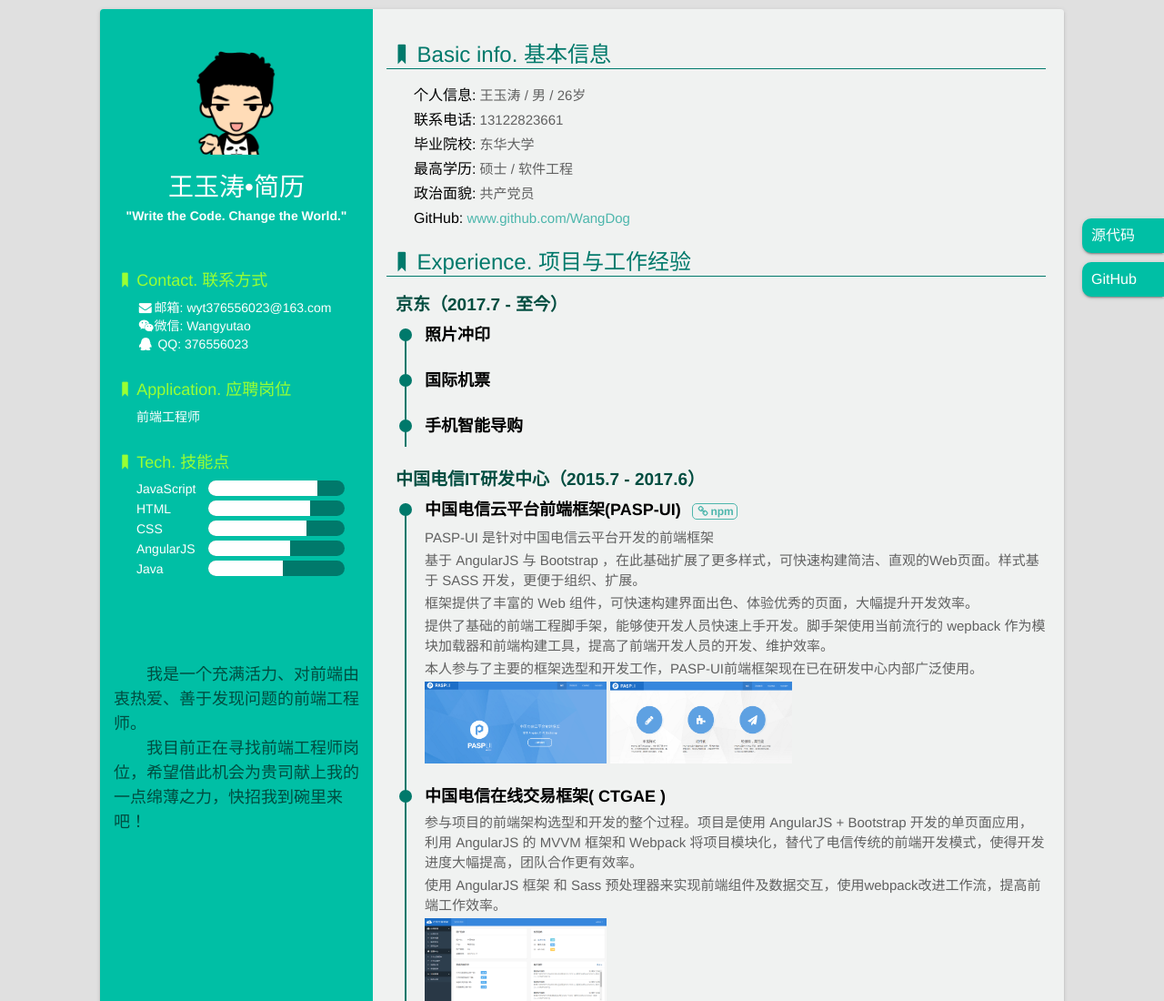
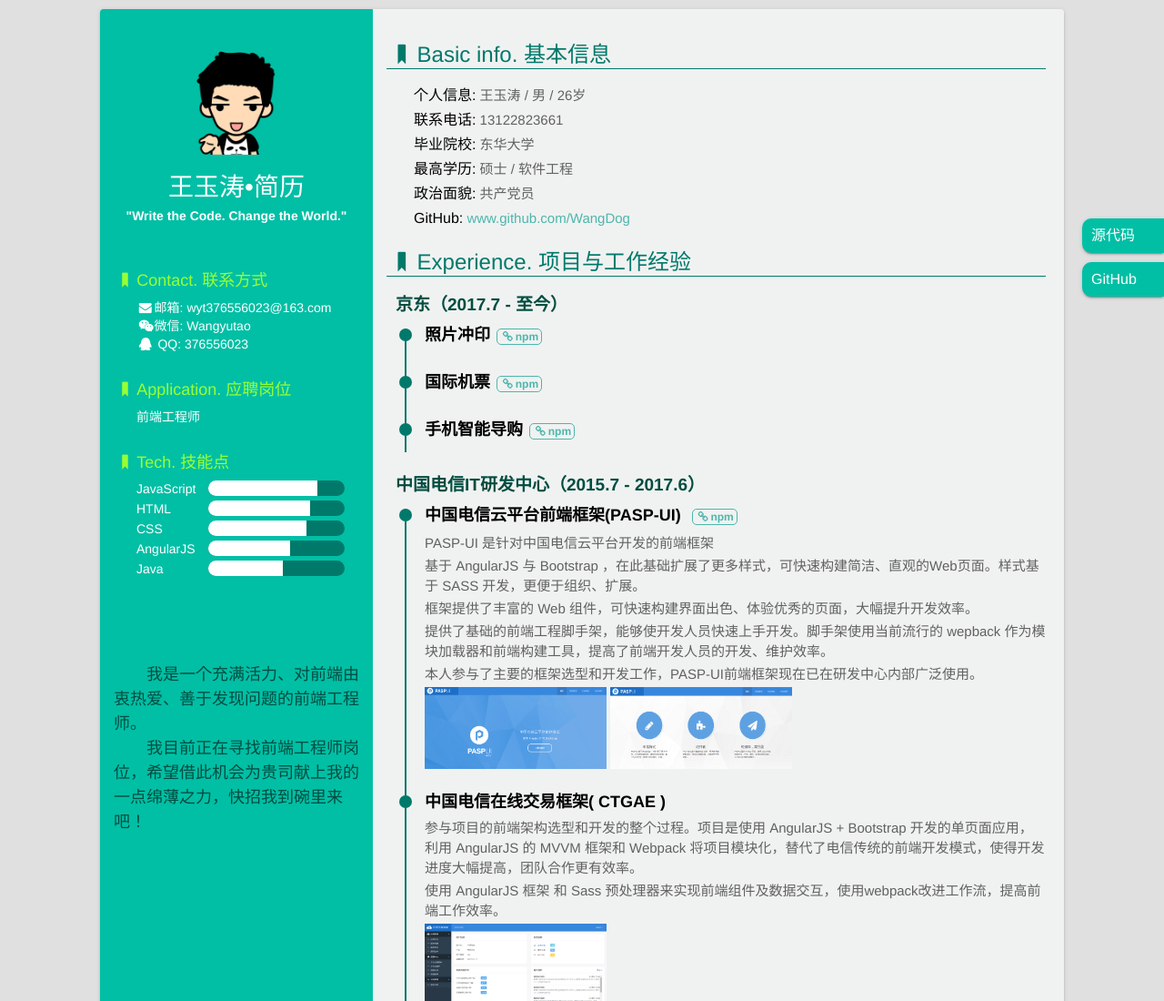
Before and after one commit to WangytBest/resume, a website: page index.html in a window 1280 px wide. Shown: the top 1100 px of the page at 91% size. Drawn offline with Linux system fonts and the light colour scheme.

Commit message:
Update index.html

```diff
--- a/index.html
+++ b/index.html
@@ -105,19 +105,19 @@
                     <ul class="exp">
                         <li>
                             <div class="circle"></div>
-                            <h4>照片冲印</h4>
+                            <h4>照片冲印<a href="http://pcprinting.jd.com/indexV2?defaultSkuId=5192650&defaultTimestamp=1507884888830"><i class="icon-link"></i>npm</a></h4>
                             <p></p>
                             <p></p>
                         </li>
                         <li>
                             <div class="circle"></div>
-                            <h4>国际机票</h4>
+                            <h4>国际机票<a href="https://airtickets.jd.com/"><i class="icon-link"></i>npm</a></h4>
                             <p></p>
                             <p></p>
                         </li>
                         <li>
                             <div class="circle"></div>
-                            <h4>手机智能导购</h4>
+                            <h4>手机智能导购<a href="http://itiao.jd.com"><i class="icon-link"></i>npm</a></h4>
                             <p></p>
                             <p></p>
                         </li>
```
